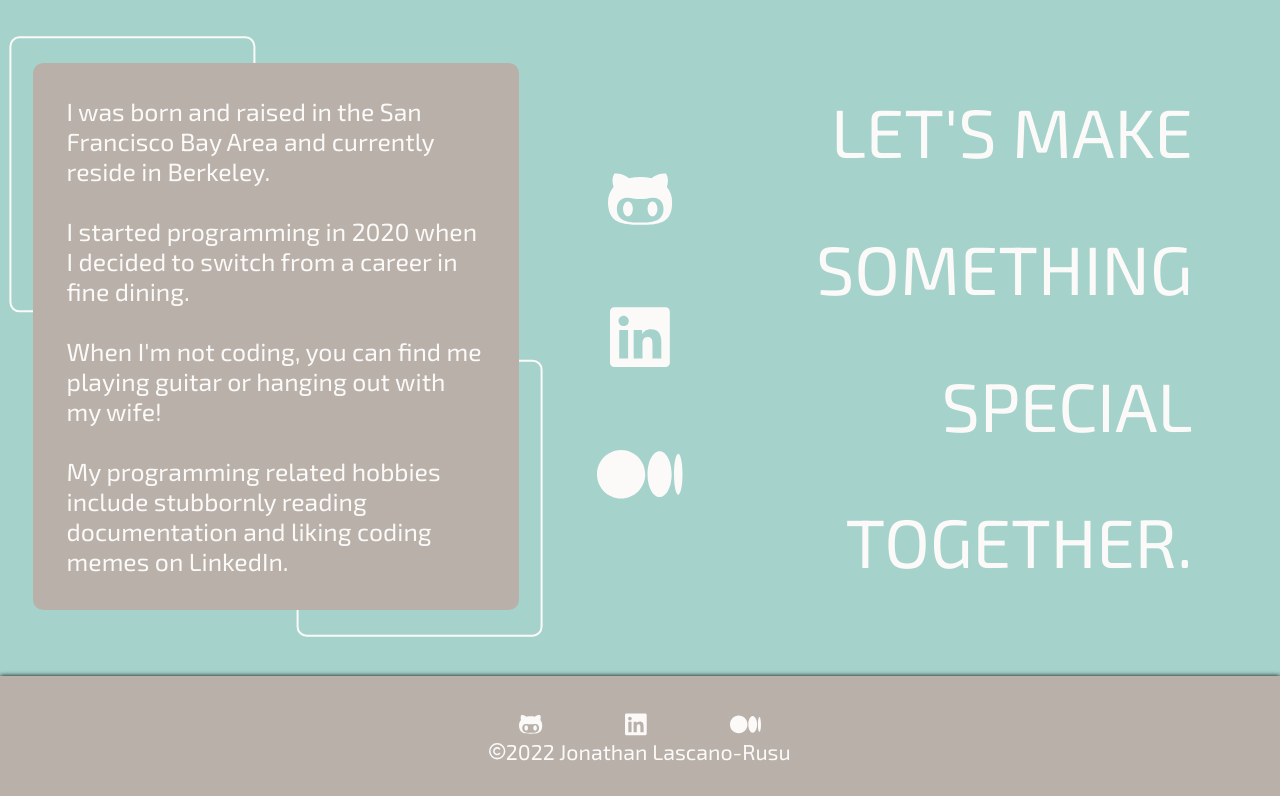
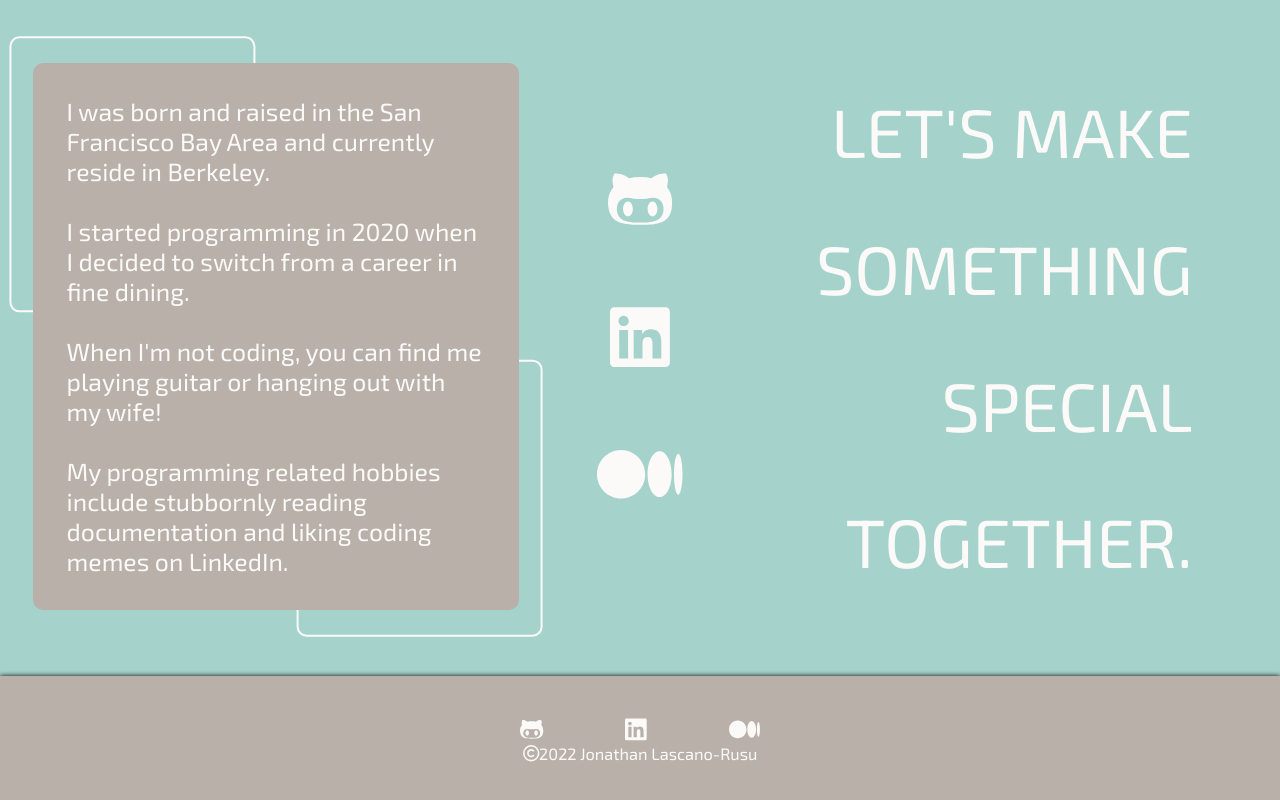
Before and after one commit to JonathanIsTheCoolest/portfolioSite, a React (Create React App) app: page /about in a window 1280 px wide. Shown: the part 803-1603 px from the top of the page. Built offline with nearby package versions, Linux system fonts and the light colour scheme.

Commit message:
Edit style details footer

```diff
--- a/src/components/errorPages/RouteError/RouteError.jsx
+++ b/src/components/errorPages/RouteError/RouteError.jsx
@@ -4,7 +4,7 @@ import { ProviderContext } from '../../../App';
 import ParallaxContainer from '../../ParallaxContainer/ParallaxContainer';
 
 const RouteError = () => {
-  const { colorObject } = ProviderContext();
+  const { colorObject, toggleOffNavBar } = ProviderContext();
   const { colorTwo, colorFour } = colorObject;
   const parallaxContent =
     <h1 style={{ color: colorTwo }}>
@@ -13,7 +13,7 @@ const RouteError = () => {
       <Link to="/" style={{ color: colorFour }}>Go Back To Home</Link>
     </h1>
   return (
-    <div>
+    <div onClick={toggleOffNavBar}>
       <ParallaxContainer content={parallaxContent}/>
     </div>
   )
--- a/src/components/footerComponents/Footer/Footer.module.css
+++ b/src/components/footerComponents/Footer/Footer.module.css
@@ -5,7 +5,7 @@
   flex-direction: column;
   justify-content: center;
   align-items: center;
-  padding: calc(var(--size-twenty) + 1vw);
+  padding: calc(calc(var(--size-twenty) + var(--size-five)) + 1vw);
   box-shadow: 0 0 5px black;
 }
 
@@ -30,5 +30,5 @@
 }
 
 .copyRightText {
-  font-size: calc(var(--size-fifteen) + 0.5vw);
+  font-size: calc(var(--size-ten) + 0.5vw);
 }
--- a/src/components/homeComponents/Home/Home.jsx
+++ b/src/components/homeComponents/Home/Home.jsx
@@ -44,7 +44,7 @@ const Home = () => {
     <div className={styles.parallaxMessageContainer} style={{ color: colorTwo }}>
       <div className={styles.parallaxLargeTextContainer}>
         <div>Hello</div>
-        <div>I'm {FIRST_NAME}</div>
+        <div>I<span style={{ color: colorFour }}>'</span>m {FIRST_NAME}</div>
       </div>
       <h1>WEB DEVELOPER</h1>
       <h2>specialized in React</h2>
--- a/src/constants.js
+++ b/src/constants.js
@@ -84,7 +84,7 @@ export const FAILED_TO_COPY = "FAILED_TO_COPY";
 
 // Statements
 export const HOME_PAGE_STATEMENT =
-  "Thank you for your interest in my work! I have experience building various kinds of websites with responsive design. I am open for freelance work and full-time employment";
+  "Thank you for your interest in my work! I have experience building various kinds of websites with responsive design. I am open for freelance work and full-time employment.";
 
 // Message Fragments
 export const ABOUT_PAGE_MESSAGE_ONE = (
```
